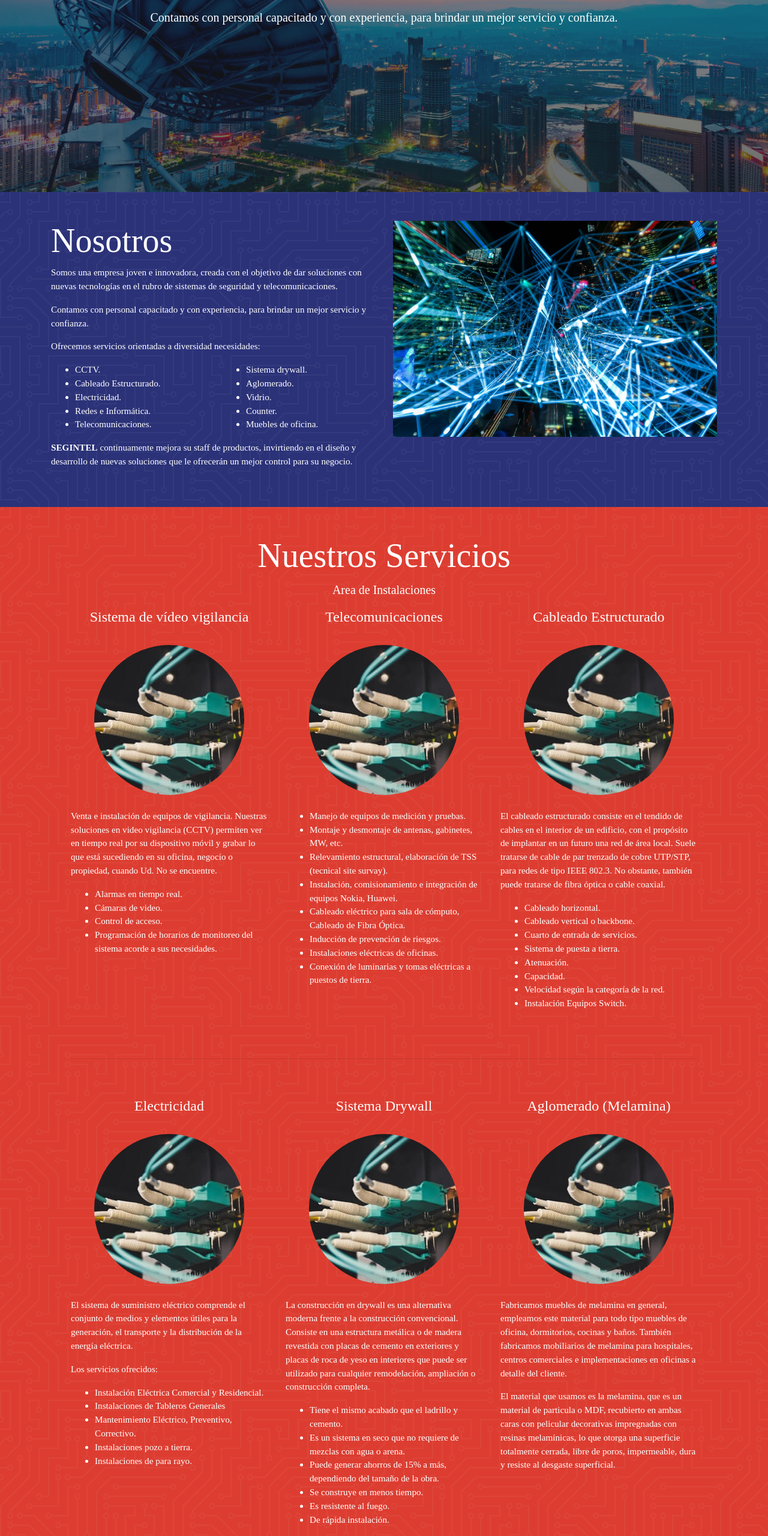
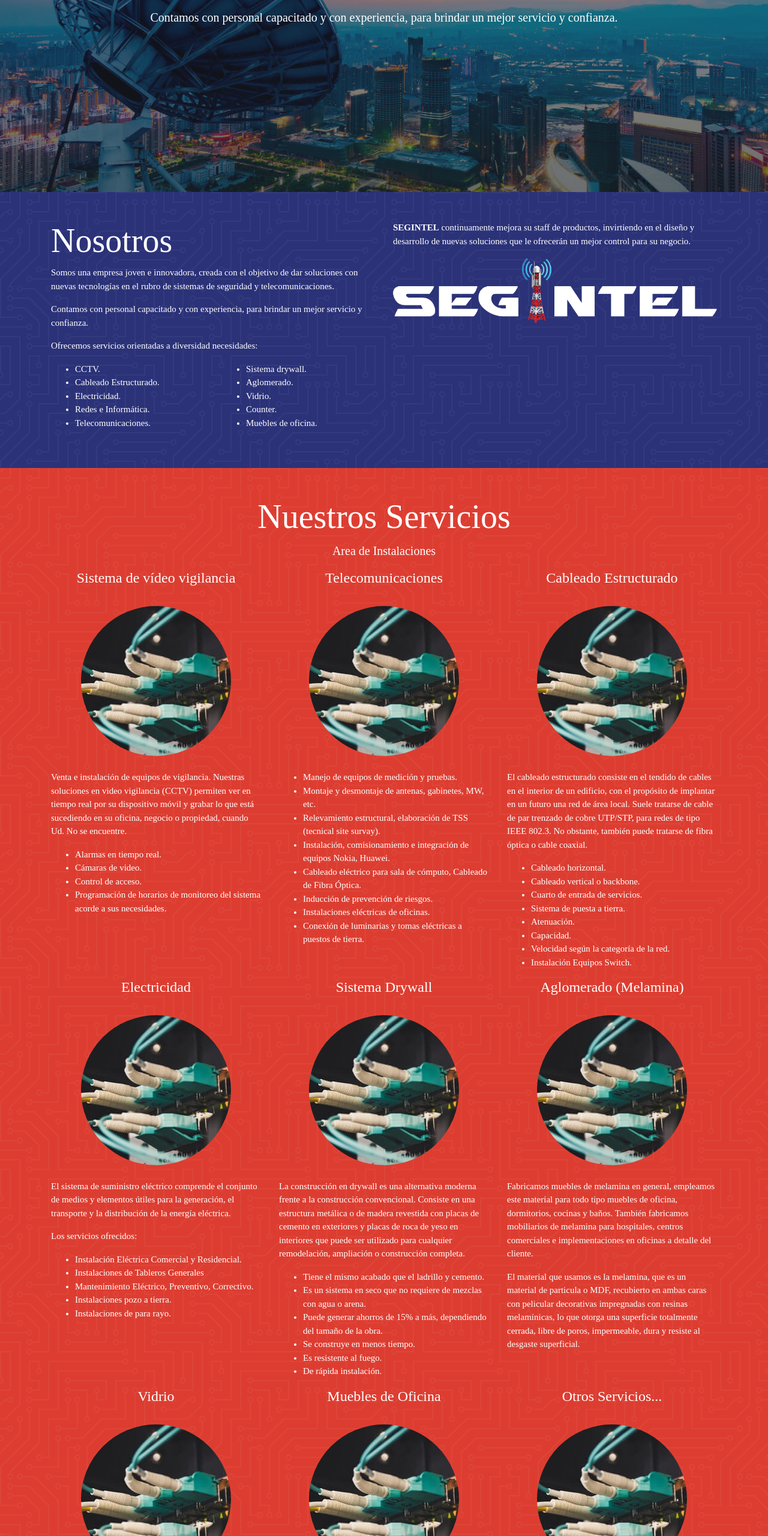
Before and after one commit to jmaldonadopolo/segintel, a plain HTML site: page index.html in a window 1280 px wide. Shown: the part 240-2800 px from the top of the page at 60% size. Drawn offline with nearby package versions, Linux system fonts and the light colour scheme; a web font is replaced by a local one.

Commit message:
servicios

```diff
--- a/css/global.css
+++ b/css/global.css
@@ -1,6 +1,6 @@
 body {
   font-family: 'Fjord One', serif;
-  font-size: 15.2px;
+  font-size: 15px;
   font-weight: 400;
   text-rendering: optimizeLegibility;
   -webkit-font-smoothing: antialiased;
--- a/index.html
+++ b/index.html
@@ -71,8 +71,8 @@
   </div>
 
   <div id="nosotros">
-    <div class="container">
-      <div class="row pt-5 pb-5">
+    <div class="container pt-5 pb-5">
+      <div class="row justify-content-center">
         <div class="col-md-6" data-aos="fade-right">
           <h2 class="display-4">Nosotros</h2>
           <p>Somos una empresa joven e innovadora, creada con el objetivo de dar soluciones con nuevas
@@ -100,23 +100,23 @@
               </ul>
             </div>
           </div>
+        </div>
+        <div class="col-md-6" data-aos="fade-left">
           <p><strong>SEGINTEL</strong> continuamente mejora su staff de productos, invirtiendo en el
             diseño
             y desarrollo de nuevas soluciones que le ofrecerán un mejor control para su negocio.</p>
-        </div>
-        <div class="col-md-6" data-aos="fade-left">
-          <img class="img-fluid" src="quienes-somos-2.jpg" alt="">
+          <img class="img-fluid" src="logo2.png" alt="">
         </div>
       </div>
     </div>
   </div>
 
   <div id="servicios">
-    <div class="container p-5">
+    <div class="container pt-5 pb-5">
       <h2 class="display-4 text-center" data-aos="fade-up">Nuestros Servicios</h2>
       <p class="lead text-center" data-aos="fade-up">Area de Instalaciones</p>
-      <div class="row">
-        <div class="col-md-4" data-aos="fade-right">
+      <div class="row justify-content-center">
+        <div class="col-md-4" data-aos="fade-down">
           <h4 class="text-center">Sistema de vídeo vigilancia</h4>
           <div class="text-center">
             <img class="mt-4 mb-4 rounded-circle img-servicio img-fluid" src="circle.jpg" alt="">
@@ -147,7 +147,7 @@
             <li>Conexión de luminarias y tomas eléctricas a puestos de tierra.</li>
           </ul>
         </div>
-        <div class="col-md-4" data-aos="fade-left">
+        <div class="col-md-4" data-aos="fade-down">
           <h4 class="text-center">Cableado Estructurado</h4>
           <div class="text-center">
             <img class="mt-4 mb-4 rounded-circle img-servicio img-fluid" src="circle.jpg" alt="">
@@ -167,9 +167,8 @@
           </ul>
         </div>
       </div>
-      <hr class="featurette-divider">
-      <div class="row">
-        <div class="col-md-4" data-aos="fade-right">
+      <div class="row justify-content-center">
+        <div class="col-md-4" data-aos="fade-down">
           <h4 class="text-center">Electricidad</h4>
           <div class="text-center">
             <img class="mt-4 mb-4 rounded-circle img-servicio img-fluid" src="circle.jpg" alt="">
@@ -202,7 +201,7 @@
             <li>De rápida instalación.</li>
           </ul>
         </div>
-        <div class="col-md-4" data-aos="fade-left">
+        <div class="col-md-4" data-aos="fade-down">
           <h4 class="text-center">Aglomerado (Melamina)</h4>
           <div class="text-center">
             <img class="mt-4 mb-4 rounded-circle img-servicio img-fluid" src="circle.jpg" alt="">
@@ -215,9 +214,8 @@
             libre de poros, impermeable, dura y resiste al desgaste superficial.</p>
         </div>
       </div>
-      <hr class="featurette-divider">
       <div class="row justify-content-center">
-        <div class="col-md-4" data-aos="fade-right">
+        <div class="col-md-4" data-aos="fade-down">
           <h4 class="text-center">Vidrio</h4>
           <div class="text-center">
             <img class="mt-4 mb-4 rounded-circle img-servicio img-fluid" src="circle.jpg" alt="">
@@ -238,7 +236,15 @@
             Mesas de Reuniones, Escritorios Ejecutivos, etc.</p>
           <p>Diseñamos e implementamos su proyecto de amoblamiento de oficina y para tus negocios.</p>
         </div>
-
+        <div class="col-md-4" data-aos="fade-down">
+          <h4 class="text-center">Otros Servicios...</h4>
+          <div class="text-center">
+            <img class="mt-4 mb-4 rounded-circle img-servicio img-fluid" src="circle.jpg" alt="">
+          </div>
+          <p>Fibra óptica.</p>
+          <p>Instalación de planta externa.</p>
+          <p>Instalación troncales de comunicación.</p>
+        </div>
       </div>
     </div>
   </div>
@@ -286,7 +292,7 @@
   </div>
 
   <div id="contacto">
-    <div class="container p-5">
+    <div class="container pt-5 pb-5">
       <div class="row justify-content-center">
         <div class="col-md-7 text-center">
           <h2 class="display-4" data-aos="fade-down">Contacto</h2>
```
Also changed, not shown: logo2.png (added), quienes-somos-2.jpg (deleted), 1 other file.
